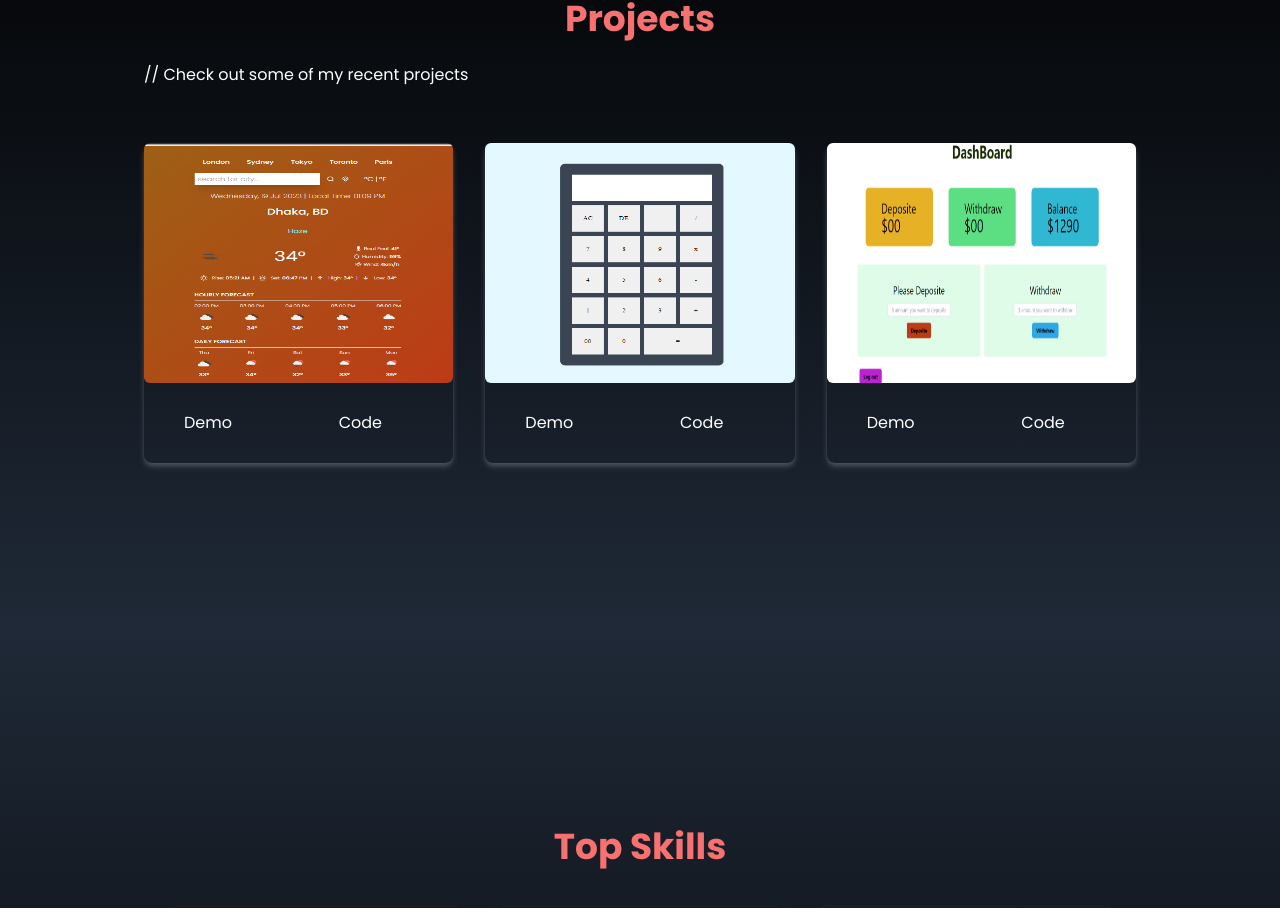
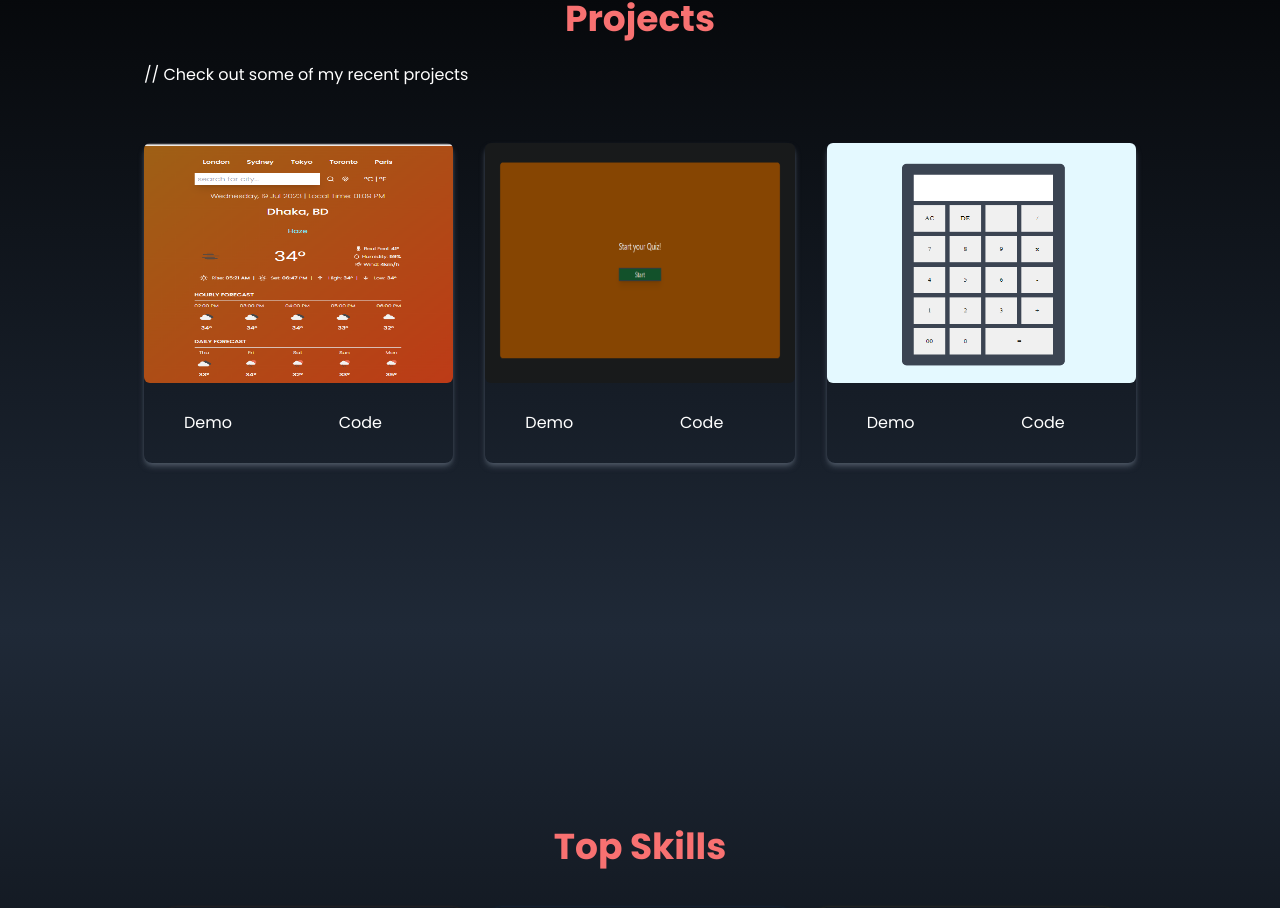
Before and after one commit to Syed997/portfolio, a React (Create React App) app: page / in a window 1280 px wide. Shown: the part 1849-2757 px from the top of the page. Built offline with nearby package versions, Linux system fonts and the light colour scheme.

Commit message:
new projects added

```diff
--- a/src/components/Portfolio.jsx
+++ b/src/components/Portfolio.jsx
@@ -1,7 +1,8 @@
 import React from 'react'
 import weather from "../assets/portfolio/weather.png";
 import calculator from "../assets/portfolio/calculator.png";
-import bank from "../assets/portfolio/bank.png";
+import quiz from "../assets/portfolio/quizApp.png";
+
 function Portfolio() {
     const projects = [
         {
@@ -11,17 +12,18 @@ function Portfolio() {
             hrefCode: "https://github.com/Syed997/forecast.git"
         },
         {
+            id: 3,
+            src: quiz,
+            hrefDemo: "https://peppy-moxie-e37353.netlify.app",
+            hrefCode: "https://github.com/Syed997/quiz_web.git"
+        },
+        {
             id: 2,
             src: calculator,
             hrefDemo: "https://syed997.github.io/calculator/",
             hrefCode: "https://github.com/Syed997/calculator.git"
-        },
-        {
-            id: 3,
-            src: bank,
-            hrefDemo: "https://syed997.github.io/Banking-System/",
-            hrefCode: "https://github.com/Syed997/Banking-System.git"
         }
+
     ]
   return (
       <div name="projects" className="bg-gradient-to-b from-black to-gray-800 w-full text-white h-full md:h-screen">
```
Also changed, not shown: src/assets/portfolio/quizApp.png (added), 1 other file (tests, documents, lock files or other folders).
